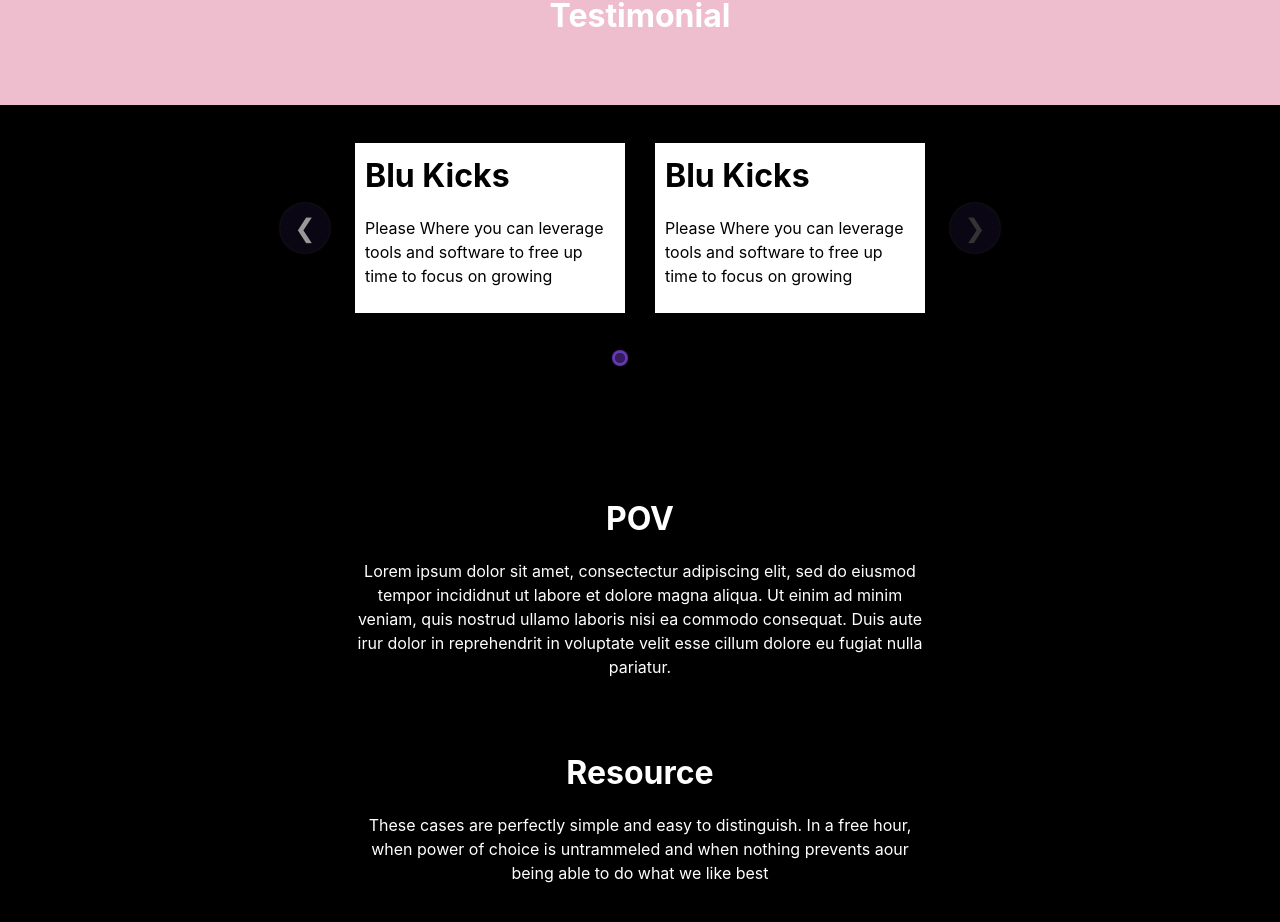
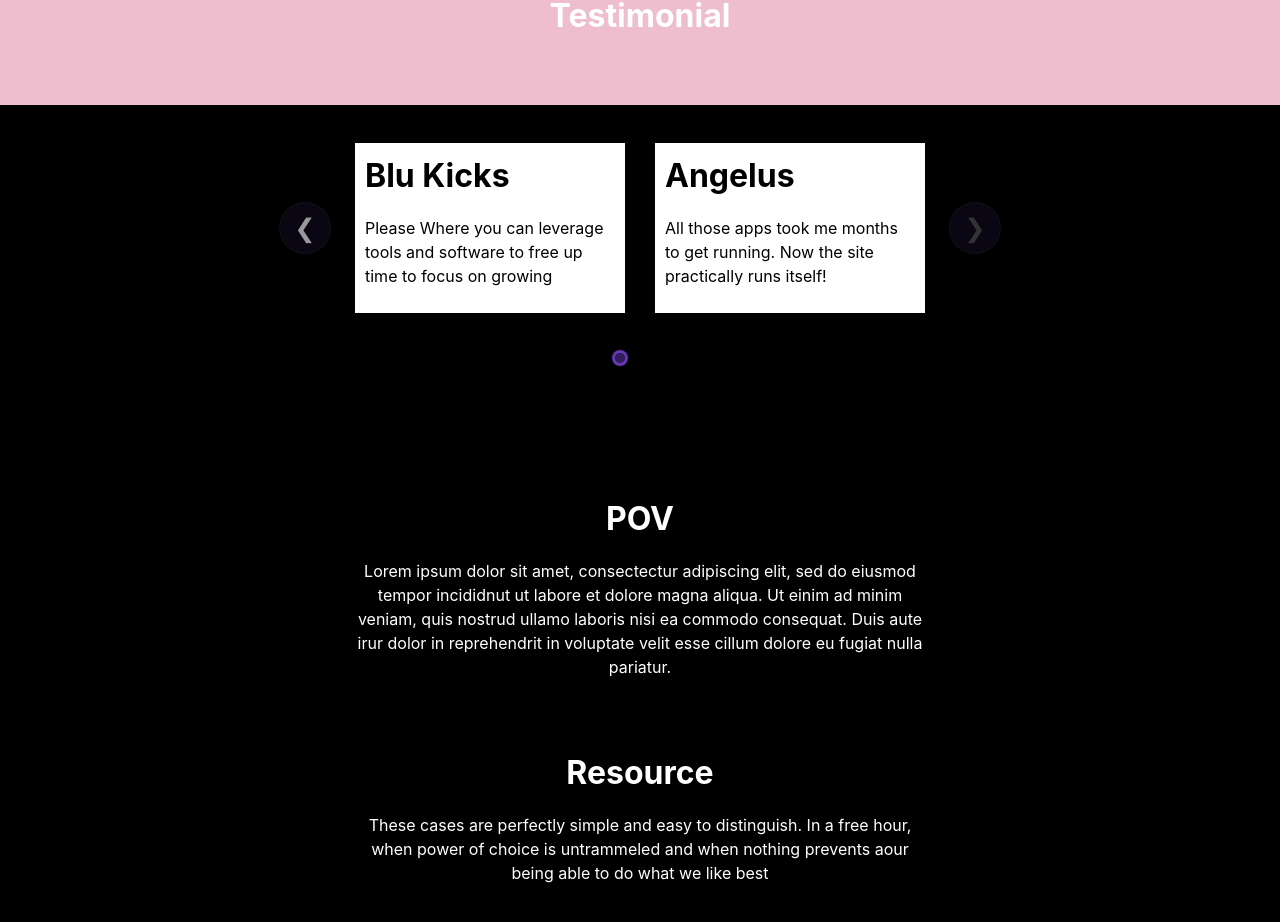
Before and after one commit to Ridwan0126/Project-Weekendinc, a React (Create React App) app: page / in a window 1280 px wide. Shown: the part 1011-1933 px from the top of the page. Built offline with nearby package versions, Linux system fonts and the light colour scheme; no server answers.

Commit message:
Finall-Commit-Project-Weekendinc

```diff
--- a/src/pages/About/index.js
+++ b/src/pages/About/index.js
@@ -18,9 +18,9 @@ export default class About extends Component {
               </Item>
               <Item>
                 <p className="carus">
-                  <p className="tebal">Blu Kicks</p>
-                  Please Where you can leverage tools and software to free up
-                  time to focus on growing
+                  <p className="tebal">Angelus</p>
+                  All those apps took me months to get running. Now the site
+                  practically runs itself!
                 </p>
               </Item>
               <Item>
```
